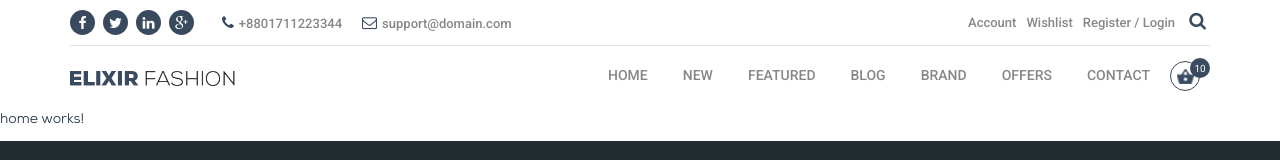
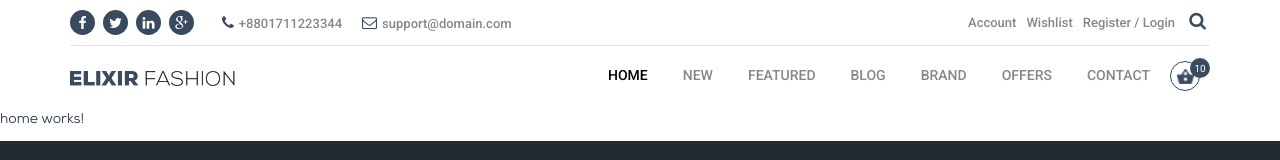
Before and after one commit to IgorKharkiv/elixir-app, an Angular app: page /home in a window 1280 px wide. Shown: the top 160 px of the page. Built offline with nearby package versions, Linux system fonts and the light colour scheme.

Commit message:
navigation component

```diff
--- a/src/app/app.module.ts
+++ b/src/app/app.module.ts
@@ -21,9 +21,9 @@ import { FooterComponent } from './components/footer/footer.component';
 const appRoutes: Routes = [
   { path: '', redirectTo: 'home', pathMatch: 'full' },
   { path: 'home', component: HomeComponent },
-  { path: 'home', component: CartComponent },
-  { path: 'home', component: ContactComponent },
-  { path: 'home', component: ContactComponent }
+  { path: 'cart', component: CartComponent },
+  { path: 'contact', component: ContactComponent },
+  { path: 'checkout', component: CheckoutComponent }
 ];
 
 @NgModule({
--- a/src/app/components/header/header.component.html
+++ b/src/app/components/header/header.component.html
@@ -38,27 +38,13 @@
     <div class="row mega_relative">
       <div class="col-xs-12 col-sm-2">
         <div class="logo head_lo">
-          <a href="index.html"><img src="assets/img/logo.png" alt="Logo" /></a>
+          <a href="#"><img src="assets/img/logo.png" alt="Logo" /></a>
         </div>
       </div>
       <div class="col-sm-10">
-        <div class="mainmenu float-right">
-          <nav>
-            <ul>
-              <li><a href="index.html">HOME</a></li>
-              <li><a href="#">NEW</a></li>
-              <li><a href="#">FEATURED</a></li>
-              <li><a href="#">BLOG</a></li>
-              <li><a href="#">BRAND</a></li>
-              <li><a href="#">OFFERS</a></li>
-              <li><a href="contact.html">CONTACT</a></li>
-              <li class="shop_icon">
-                <a href="checkout.html"><img src="assets/img/menu_icon_img.png" alt="" /></a>
-                <span>10</span>
-              </li>
-            </ul>
-          </nav>
-        </div>
+
+        <app-navigation></app-navigation>
+
       </div>
     </div>
   </div>
--- a/src/app/components/navigation/navigation.component.css
+++ b/src/app/components/navigation/navigation.component.css
@@ -0,0 +1,3 @@
+a.active{
+  color: #000;
+}
--- a/src/app/components/navigation/navigation.component.html
+++ b/src/app/components/navigation/navigation.component.html
@@ -1,3 +1,17 @@
-<p>
-  navigation works!
-</p>
+<div class="mainmenu float-right">
+  <nav>
+    <ul>
+      <li><a routerLink="/home" routerLinkActive="active">HOME</a></li>
+      <li><a href="#">NEW</a></li>
+      <li><a href="#">FEATURED</a></li>
+      <li><a href="#">BLOG</a></li>
+      <li><a href="#">BRAND</a></li>
+      <li><a href="#">OFFERS</a></li>
+      <li><a routerLink="/contact" routerLinkActive="active">CONTACT</a></li>
+      <li class="shop_icon">
+        <a routerLink="/cart" routerLinkActive="active"><img src="assets/img/menu_icon_img.png" alt="" /></a>
+        <span>10</span>
+      </li>
+    </ul>
+  </nav>
+</div>
```
